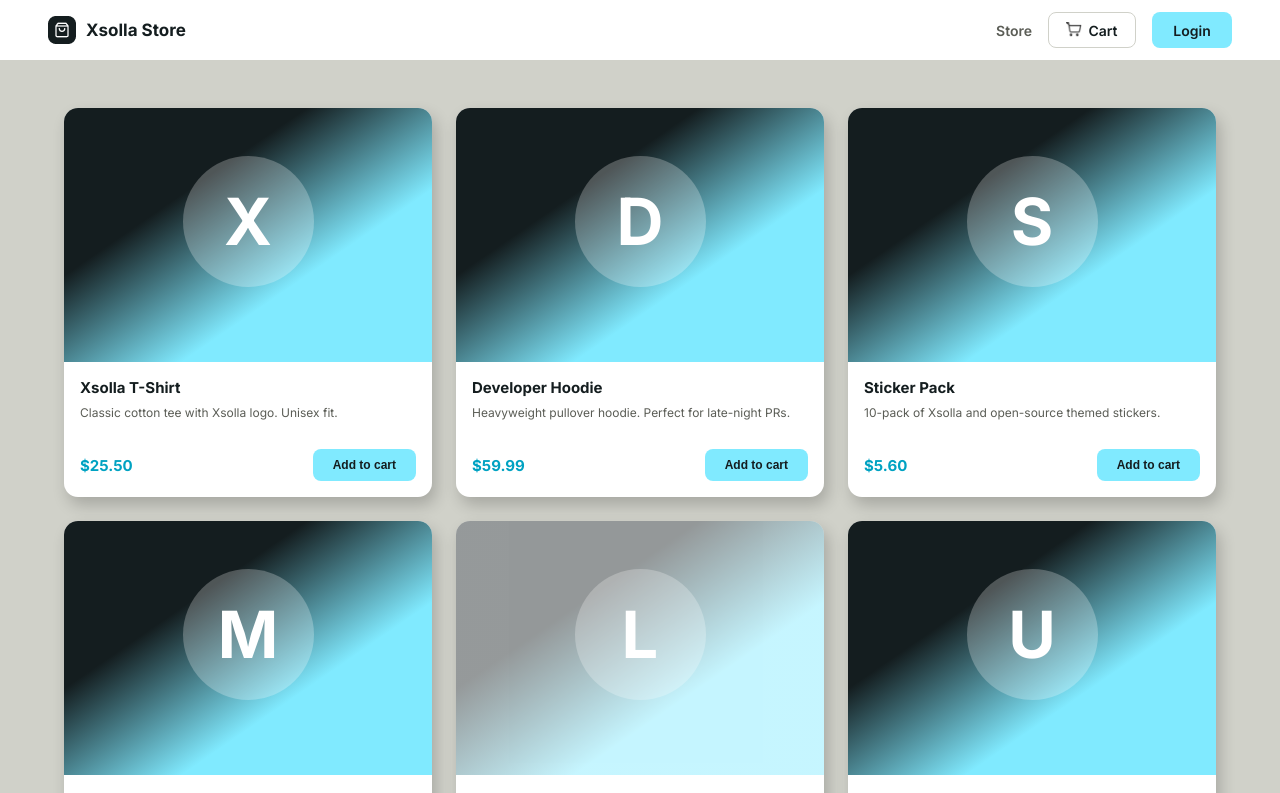
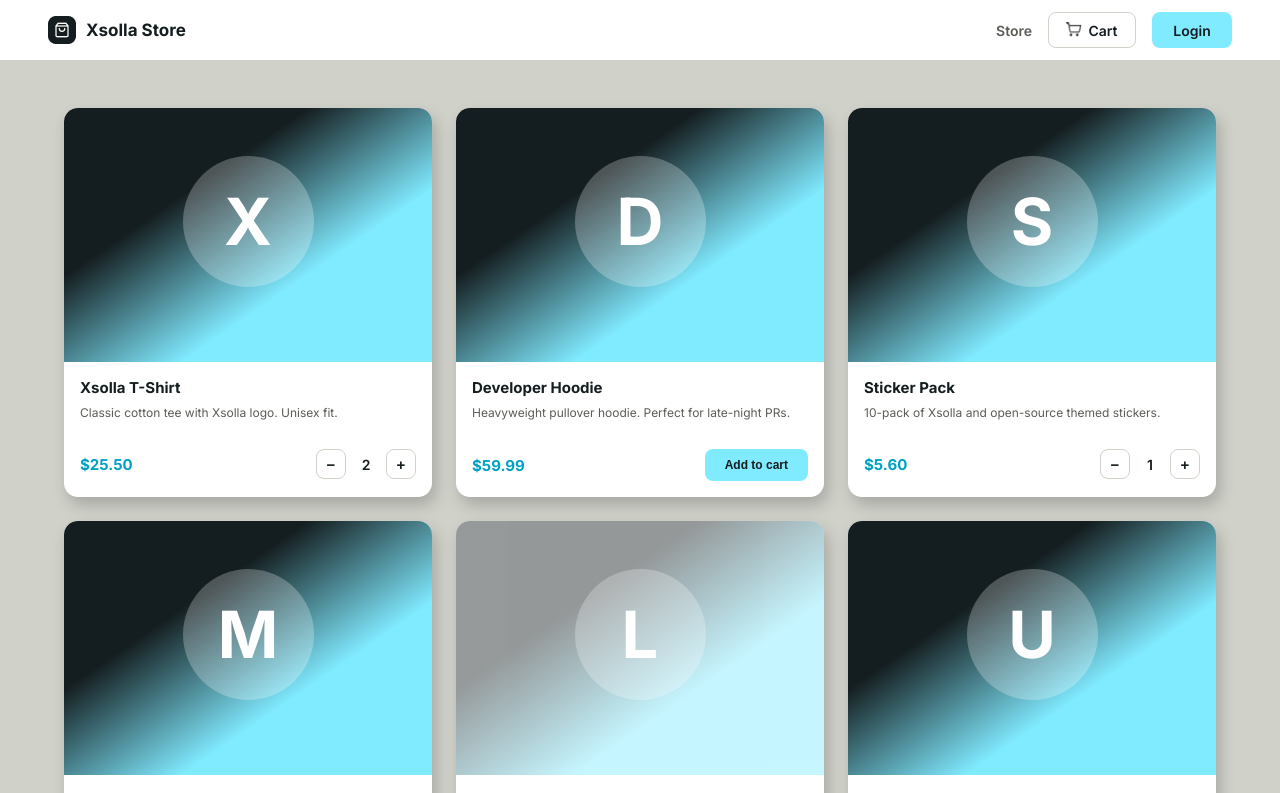
Before and after one commit to Tural-0/Week_4_1_Xsolla, a React (Vite) app: page / in a window 1280 px wide. Shown: the top 793 px of the page. Built offline with nearby package versions, Linux system fonts and the light colour scheme.

Commit message:
Added count show to the products which are already in cart

```diff
--- a/src/components/Product.jsx
+++ b/src/components/Product.jsx
@@ -40,9 +40,24 @@ export default function Product({ product, onIncrease, onDecrease, isInCart = tr
         <p className="product-card__description">{product.description}</p>
         <div className="product-card__price-add">
           <p className="product-card__price-add__text">${price}</p>
-          <button className={"product-card__price-add__addToCartButton"+soldText} onClick={addToCart}>
-            <p className={"product-card__price-add__addToCartButton__text"+soldText}>{buttonText}</p>
-          </button>
+          {
+            product.count == 0 ?
+            <button className={"product-card__price-add__addToCartButton"+soldText} onClick={addToCart}>
+              <p className={"product-card__price-add__addToCartButton__text"+soldText}>{buttonText}</p>
+            </button>
+            :
+            <div className="lineproduct-card__count-card-whole">
+              <div className="lineproduct-card__count-card">
+                  <button className="lineproduct-card__count-card__minusButton">
+                      <p className="lineproduct-card__count-card__minusText">−</p>
+                  </button>
+                  <p className="lineproduct-card__count-card__text">{product.count}</p>
+                  <button className="lineproduct-card__count-card__minusButton">
+                      <p className="lineproduct-card__count-card__minusText">+</p>
+                  </button>
+              </div>
+            </div>
+          }
         </div>
       </div>
     </div>
--- a/src/data/products.js
+++ b/src/data/products.js
@@ -5,7 +5,7 @@ export const PRODUCTS = [
     description: "Classic cotton tee with Xsolla logo. Unisex fit.",
     price: 2550,
     stock: 10,
-    count: 0
+    count: 2
   },
   {
     id: 2,
@@ -21,7 +21,7 @@ export const PRODUCTS = [
     description: "10-pack of Xsolla and open-source themed stickers.",
     price: 560,
     stock: 20,
-    count: 0
+    count: 1
   },
   {
     id: 4,
```
